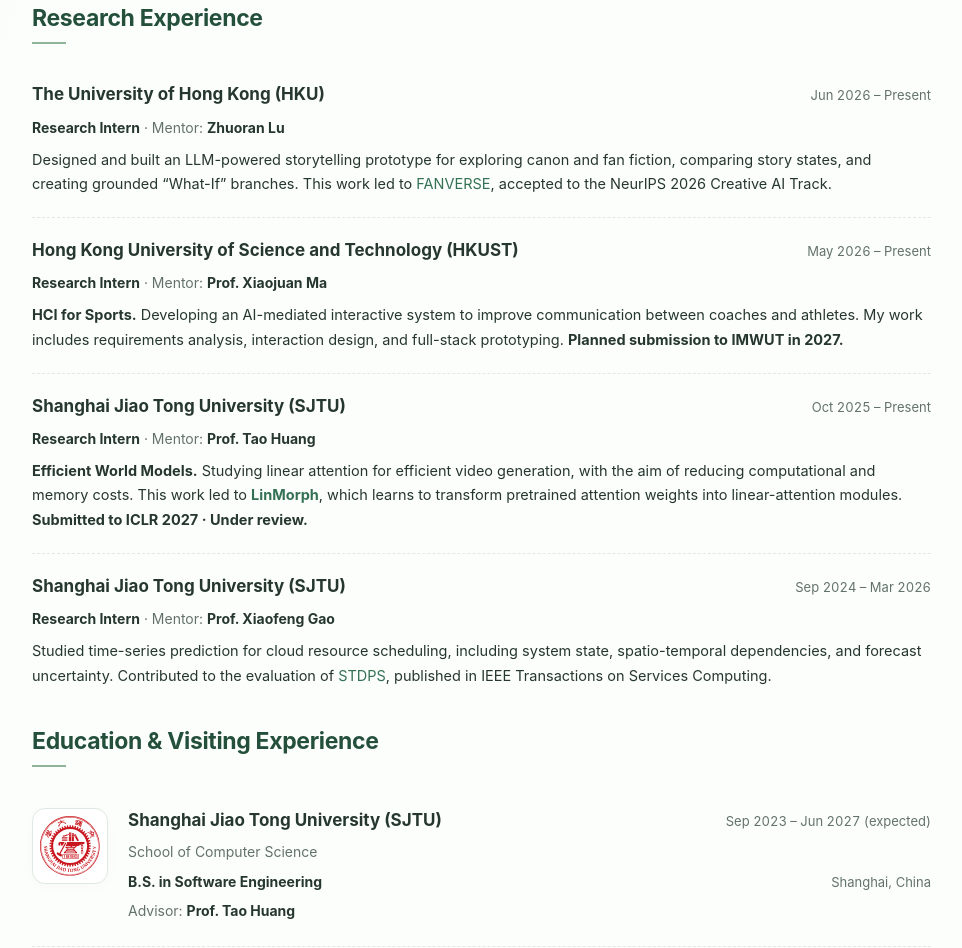
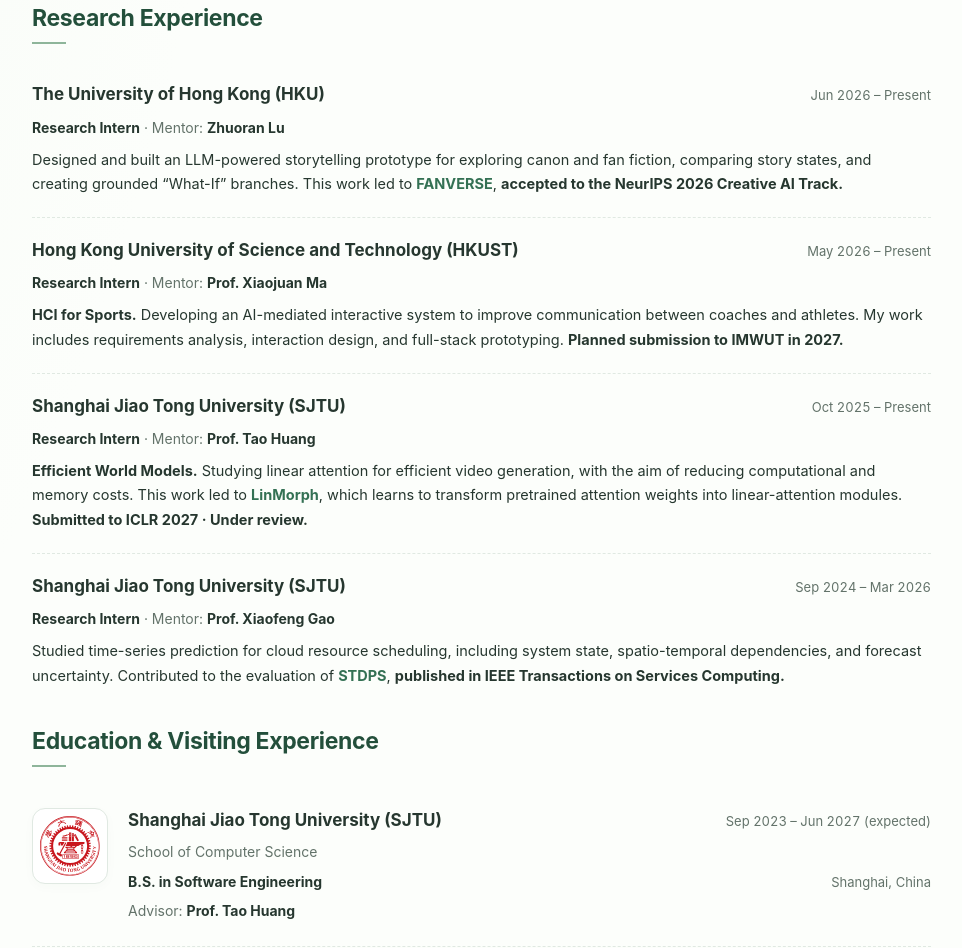
Before and after one commit to lonelyling/lonelyling.github.io, a plain HTML site: page index.html in a window 1280 px wide. Shown: the part 1609-2557 px from the top of the page, without its empty margins (299-1261 px from the left). Drawn offline with Linux system fonts and the light colour scheme.

Commit message:
Bold accepted and published research outcomes consistently

```diff
--- a/index.html
+++ b/index.html
@@ -135,7 +135,7 @@
         <article class="experience-row">
           <div class="entry-heading"><h3><a href="https://www.hku.hk/" target="_blank" rel="noopener noreferrer"><strong>The University of Hong Kong (HKU)</strong></a></h3><span class="entry-date">Jun 2026 – Present</span></div>
           <p class="entry-role"><strong>Research Intern</strong> · Mentor: <a href="https://zhuoranlu.github.io/" target="_blank" rel="noopener noreferrer"><strong>Zhuoran Lu</strong></a></p>
-          <p>Designed and built an LLM-powered storytelling prototype for exploring canon and fan fiction, comparing story states, and creating grounded “What-If” branches. This work led to <a href="#publications">FANVERSE</a>, accepted to the NeurIPS 2026 Creative AI Track.</p>
+          <p>Designed and built an LLM-powered storytelling prototype for exploring canon and fan fiction, comparing story states, and creating grounded “What-If” branches. This work led to <a href="#publications"><strong>FANVERSE</strong></a>, <strong>accepted to the NeurIPS 2026 Creative AI Track.</strong></p>
         </article>
         <article class="experience-row">
           <div class="entry-heading"><h3><a href="https://hkust.edu.hk/" target="_blank" rel="noopener noreferrer"><strong>Hong Kong University of Science and Technology (HKUST)</strong></a></h3><span class="entry-date">May 2026 – Present</span></div>
@@ -150,7 +150,7 @@
         <article class="experience-row">
           <div class="entry-heading"><h3><a href="https://www.sjtu.edu.cn/" target="_blank" rel="noopener noreferrer"><strong>Shanghai Jiao Tong University (SJTU)</strong></a></h3><span class="entry-date">Sep 2024 – Mar 2026</span></div>
           <p class="entry-role"><strong>Research Intern</strong> · Mentor: <a href="https://www.cs.sjtu.edu.cn/~gao-xf/" target="_blank" rel="noopener noreferrer"><strong>Prof. Xiaofeng Gao</strong></a></p>
-          <p>Studied time-series prediction for cloud resource scheduling, including system state, spatio-temporal dependencies, and forecast uncertainty. Contributed to the evaluation of <a href="#publications">STDPS</a>, published in IEEE Transactions on Services Computing.</p>
+          <p>Studied time-series prediction for cloud resource scheduling, including system state, spatio-temporal dependencies, and forecast uncertainty. Contributed to the evaluation of <a href="#publications"><strong>STDPS</strong></a>, <strong>published in IEEE Transactions on Services Computing.</strong></p>
         </article>
       </section>
 
```
